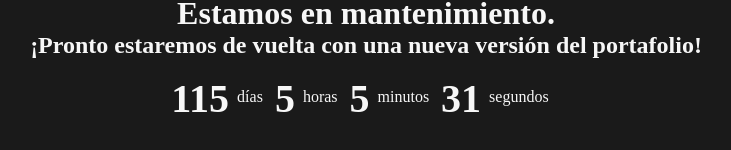
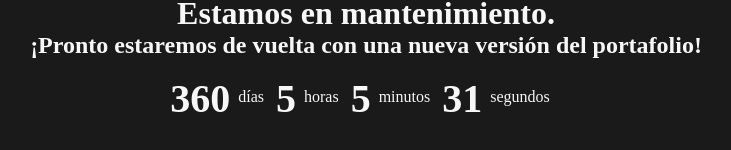
Before and after one commit to EAPP93/eapp93.github.io, a React (Vite) app: page / in a window 1280 px wide. Shown: the part 342-492 px from the top of the page, without its empty margins (274-1005 px from the left). Built offline with nearby package versions, Linux system fonts and the light colour scheme.

Commit message:
cambio fecha a 27 de octubre

```diff
--- a/package.json
+++ b/package.json
@@ -22,6 +22,7 @@
     "eslint": "^8.57.0",
     "eslint-plugin-react-hooks": "^4.6.0",
     "eslint-plugin-react-refresh": "^0.4.6",
+    "sass": "^1.80.3",
     "typescript": "^5.4.2",
     "vite": "^4.5.2"
   }
--- a/src/App.tsx
+++ b/src/App.tsx
@@ -8,7 +8,7 @@ function App() {
   const [seconds, setSeconds] = useState(0);
 
   useEffect(() => {
-    const targetDate = new Date('2024-02-25T00:00:00').getTime();
+    const targetDate = new Date('2024-10-27T00:00:00').getTime();
 
     const updateCountdown = () => {
       const currentDate = new Date().getTime();
```
Also changed, not shown: 1 other file (tests, documents, lock files or other folders).
